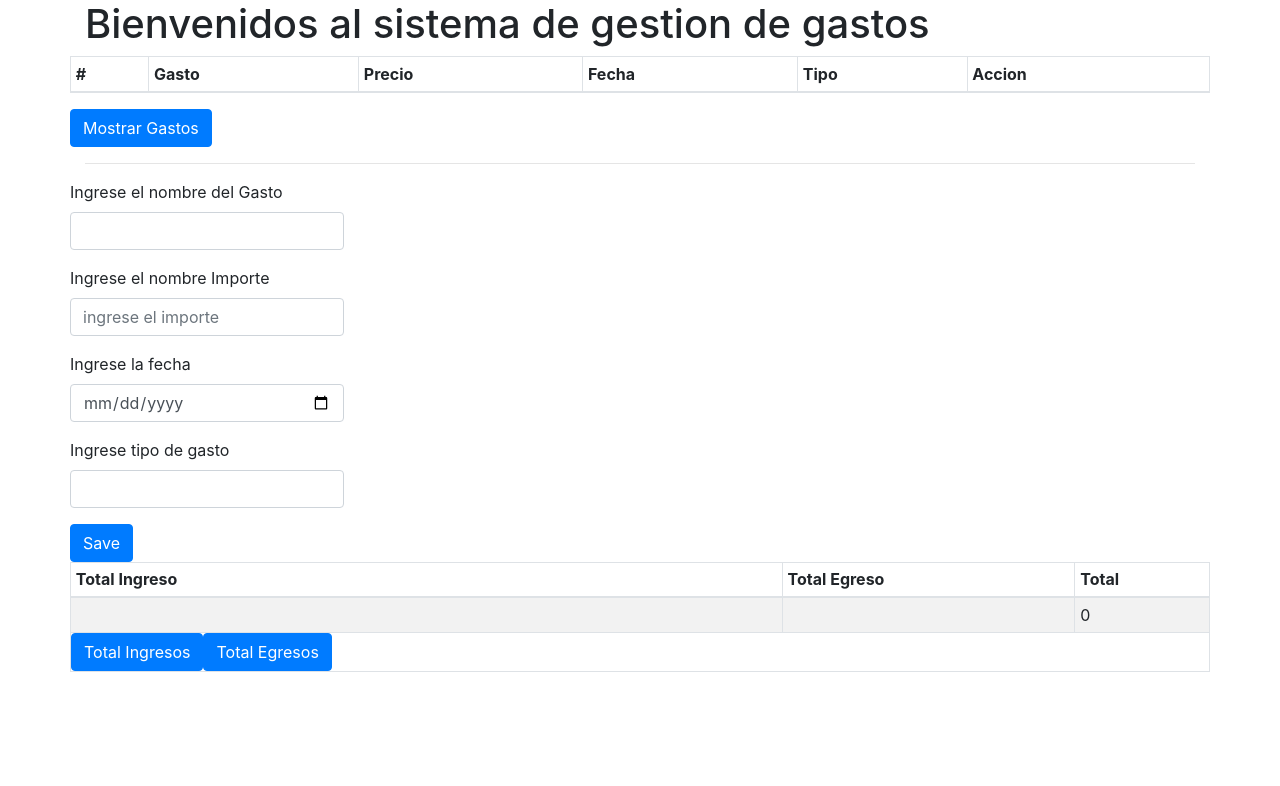
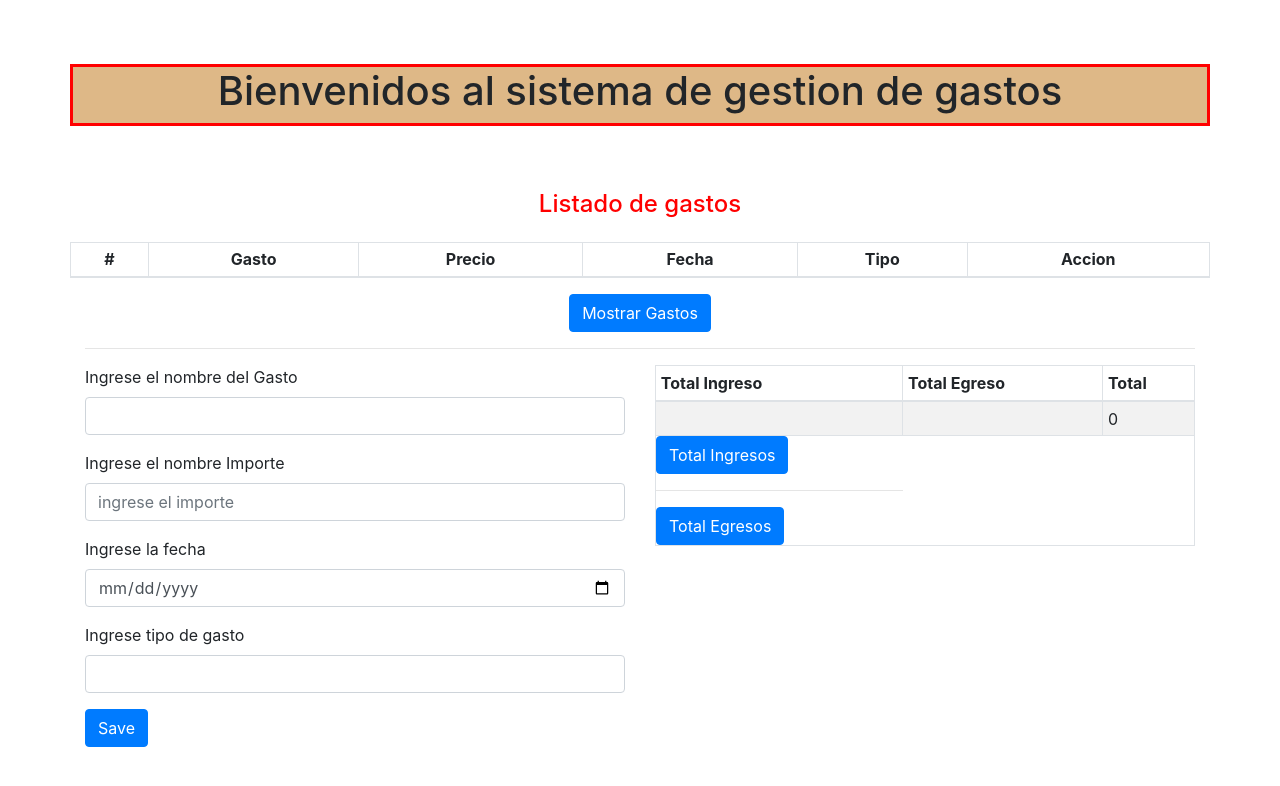
Before and after one commit to famagra/alkemyChallenge, a React (Create React App) app in the folder react/frontalkemy/: page / in a window 1280 px wide. Shown: the top 786 px of the page. Built offline with nearby package versions, Linux system fonts and the light colour scheme.

Commit message:
se modifica interfaz grafica

```diff
--- a/react/frontalkemy/src/App.css
+++ b/react/frontalkemy/src/App.css
@@ -0,0 +1,22 @@
+.titulo {
+    text-align: center;
+    background: burlywood;
+    margin-top: 5%;
+    margin-bottom: 5%;
+    border: 3px solid red;
+}
+
+.listado{
+    text-align: center;
+}
+
+.listado h4{
+    margin-bottom: 2%;
+    color: red;
+    margin-left: auto;
+    margin-right: auto;
+}
+.listado button{
+    margin-left: auto;
+    margin-right: auto;
+}
--- a/react/frontalkemy/src/App.js
+++ b/react/frontalkemy/src/App.js
@@ -1,29 +1,33 @@
-
-import React from 'react'
+import React from "react";
 import { useState } from "react";
 import Axios from "axios";
 import "bootstrap/dist/css/bootstrap.min.css";
-import {Container,Row,Form,FormGroup,FormControl,FormLabel,Button,Thead, Tr, Th, Table} from 'react-bootstrap';
-import "./App.css"
-
-
-
+import {
+  Container,
+  Row,
+  Form,
+  FormGroup,
+  FormControl,
+  FormLabel,
+  Button,
+  Thead,
+  Tr,
+  Th,
+  Table,
+  Col
+} from "react-bootstrap";
+import "./App.css";
 
 export default function App() {
-
-
   const [concept, setConcept] = useState("");
   const [price, setPrice] = useState(0);
   const [date, setDate] = useState("");
   const [typeOperation, setTypeOperation] = useState(0);
 
   const [conceptList, setConceptList] = useState([]);
-  const [newWage, setNewWage] = useState(0);
-  const [totalEgreso, setTotalEgreso]=useState([]);
+  const [newConcept, setNewConcept] = useState(0);
+  const [totalEgreso, setTotalEgreso] = useState([]);
   const [totalIngreso, setTotalIngreso] = useState([]);
-
-
-
 
   const addConcept = () => {
     Axios.post("http://localhost:3001/create", {
@@ -31,12 +35,10 @@ export default function App() {
       price: price,
       date: date,
       typeOperation: typeOperation,
-
     }).then(() => {
       setConceptList([
         ...conceptList,
         {
-
           concept: concept,
           price: price,
           date: date,
@@ -53,7 +55,7 @@ export default function App() {
   };
 
   const updateEmployeeWage = (id) => {
-    Axios.put("http://localhost:3001/update", { wage: newWage, id: id }).then(
+    Axios.put("http://localhost:3001/update", { concept: newConcept, id: id }).then(
       (response) => {
         setConceptList(
           conceptList.map((val) => {
@@ -95,20 +97,19 @@ export default function App() {
     });
   };
 
-   const total = () =>{
-     return (totalIngreso - totalEgreso);
-   }
-
-
+  const total = () => {
+    return totalIngreso - totalEgreso;
+  };
 
   return (
     <div>
-      <Container>
+      <Container className="titulo">
         <h1>Bienvenidos al sistema de gestion de gastos</h1>
       </Container>
 
       <Container>
-        <Row>
+        <Row className="listado">
+          <h4>Listado de gastos</h4>
           <Table striped bordered hover size="sm">
             <thead>
               <tr>
@@ -148,12 +149,15 @@ export default function App() {
               })}
             </tbody>
           </Table>
-          <hr></hr>
+
           <Button onClick={getConcept}>Mostrar Gastos</Button>
         </Row>
 
         <hr></hr>
+
+
         <Row>
+          <Col>
             <Form className="formulario">
               <FormGroup>
                 <FormLabel>Ingrese el nombre del Gasto</FormLabel>
@@ -198,10 +202,10 @@ export default function App() {
               </FormGroup>
               <Button onClick={addConcept}>Save</Button>
             </Form>
-        </Row>
-        <Row>
-          <Container>
-            <Row>
+          </Col>
+          <Col>
+
+
             <Table striped bordered hover size="sm">
               <thead>
                 <tr>
@@ -219,10 +223,10 @@ export default function App() {
               </tbody>
 
               <Button onClick={ingreso}>Total Ingresos</Button>
+              <hr></hr>
               <Button onClick={egreso}>Total Egresos</Button>
             </Table>
-            </Row>
-          </Container>
+          </Col>
         </Row>
       </Container>
     </div>
```
Also changed, not shown: 1 other file (tests, documents, lock files or other folders). Lines whose indentation alone changed are shown as unchanged.
